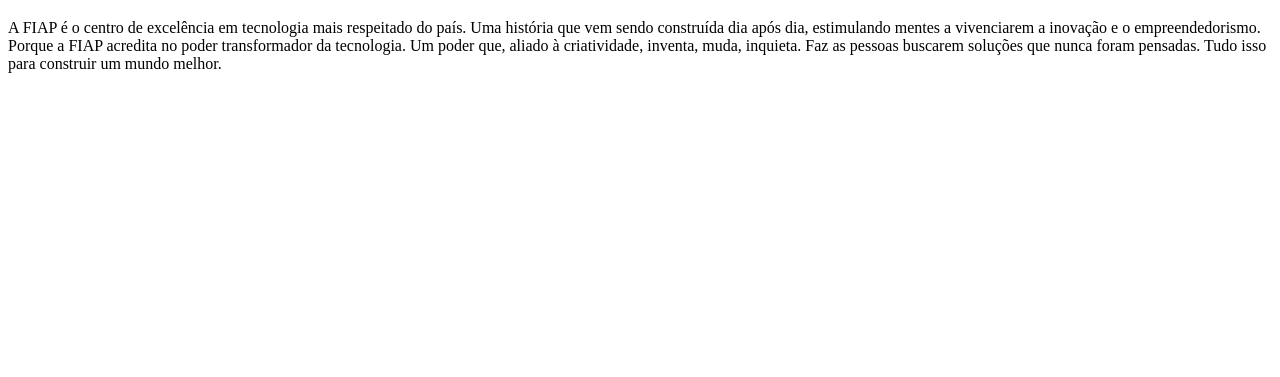
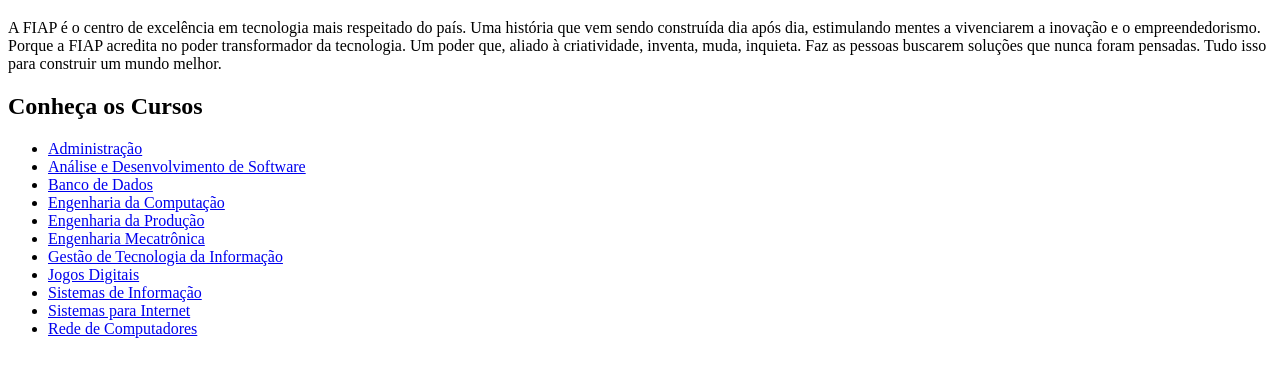
Before and after one commit to omininola/cp1-front, a plain HTML site: page index.html in a window 1280 px wide. Shown: the part 61-438 px from the top of the page. Drawn offline with Linux system fonts and the light colour scheme.

Commit message:
Adicionando links dos cursos no index

```diff
--- a/index.html
+++ b/index.html
@@ -9,5 +9,64 @@
     <h1>FIAP o novo está aqui</h1>
 
     <p>A FIAP é o centro de excelência em tecnologia mais respeitado do país. Uma história que vem sendo construída dia após dia, estimulando mentes a vivenciarem a inovação e o empreendedorismo. Porque a FIAP acredita no poder transformador da tecnologia. Um poder que, aliado à criatividade, inventa, muda, inquieta. Faz as pessoas buscarem soluções que nunca foram pensadas. Tudo isso para construir um mundo melhor.</p>
+
+    <h2>Conheça os Cursos</h2>
+    <ul>
+        <li>
+            <a href="./cursos/adm.html">
+                Administração
+            </a>
+        </li>
+        <li>
+            <a href="./cursos/ads.html">
+                Análise e Desenvolvimento de Software
+            </a>
+        </li>
+        <li>
+            <a href="./cursos/db.html">
+                Banco de Dados
+            </a>
+        </li>
+        <li>
+            <a href="./cursos/eng-computacao.html">
+                Engenharia da Computação
+            </a>
+        </li>
+        <li>
+            <a href="./cursos/eng-producao.html">
+                Engenharia da Produção
+            </a>
+        </li>
+        <li>
+            <a href="./cursos/eng-mec.html">
+                Engenharia Mecatrônica
+            </a>
+        </li>
+        <li>
+            <a href="./cursos/gestao-ti.html">
+                Gestão de Tecnologia da Informação
+            </a>
+        </li>
+        <li>
+            <a href="./cursos/jogos-digitais.html">
+                Jogos Digitais
+            </a>
+        </li>
+        <li>
+            <a href="./cursos/sistemas-info.html">
+                Sistemas de Informação
+            </a>
+        </li>
+        <li>
+            <a href="./cursos/sistemas-internet.html">
+                Sistemas para Internet
+            </a>
+        </li>
+        <li>
+            <a href="./cursos/rede-computadores.html">
+                Rede de Computadores
+            </a>
+        </li>
+    </ul>
 </body>
 </html>
```
